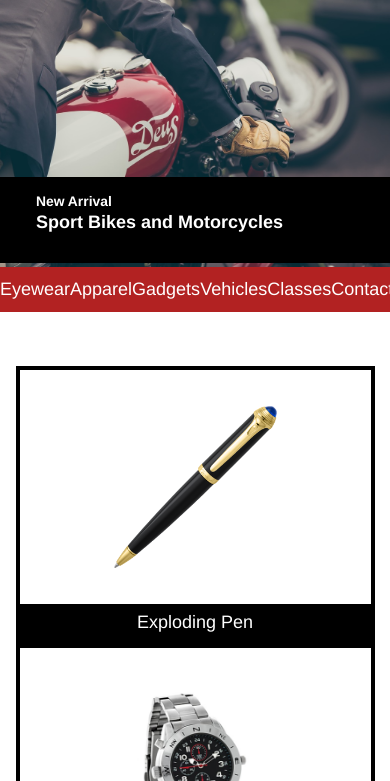
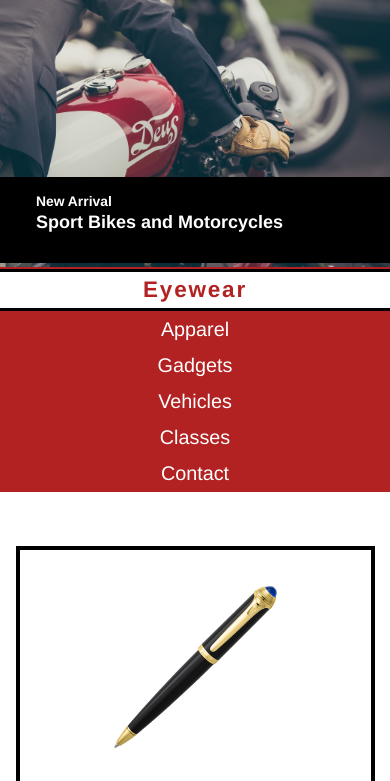
Before and after one commit to bliblii/SecretAgentSupply, a plain HTML site: page index.html in a window 390 px wide. In both pictures the pointer is over the item "Eyewear". Shown: the part 45-826 px from the top of the page. Drawn offline with Linux system fonts and the light colour scheme.

Commit message:
edited navigation bar appearance and effects

```diff
--- a/resources/css/main.css
+++ b/resources/css/main.css
@@ -6,6 +6,7 @@ body {
     color: white;
     margin: 0 auto;
 }
+
 
 /******* HEADER *******/
 
@@ -60,8 +61,13 @@ ul {
     padding: 0.75rem 0;
     display: flex;
     justify-content: space-between;
+    align-items: center;
 }
 
+li:hover {
+    color: black;
+    font-weight: bold;
+    }
 
 /******* ITEMS SECTION *******/
 
@@ -128,6 +134,7 @@ ul {
     padding: 0.3rem 0;
 }
 
+
 /******* FOOTER *******/
 
 footer {
@@ -163,6 +170,29 @@ footer {
         margin-right: 0;
     }
 
+    ul {
+        flex-wrap: wrap;
+        padding: 0.1rem 0;
+
+    }
+
+    li {
+        width: 100%;
+        text-align: center;
+        line-height: 2rem;
+        font-size: 1.1rem;
+    }
+
+    li:hover {
+        border-top: 3px solid black;
+        border-bottom: 3px solid black;
+        color: firebrick;
+        background-color: white;
+        font-size: 1.5rem;
+        font-weight: bold;
+        letter-spacing: 0.2rem;
+    }
+
     footer {
         padding-left: 0;
     }
@@ -187,6 +217,11 @@ footer {
 
     .main .container h1 {
         font-size: 1rem;
+    }
+
+    li:hover{
+        font-size: 1.25rem;
+        letter-spacing: 0.1rem;
     }
 
     .item-box {
```
